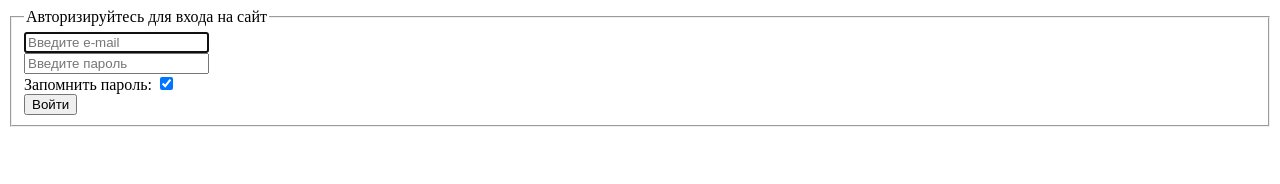
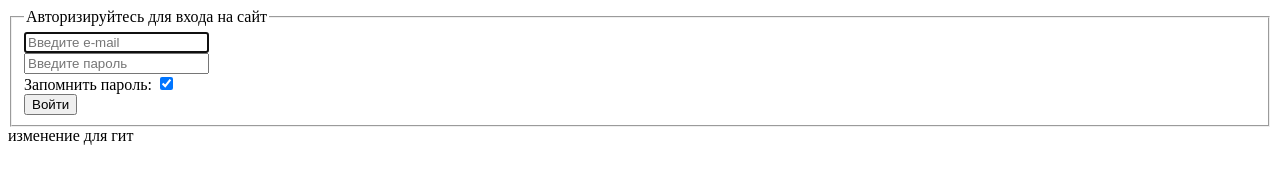
Before and after one commit to wdmax/html-css-homeworks, a plain HTML site: page homework2/login.html in a window 1280 px wide. Drawn offline with Linux system fonts and the light colour scheme.

Commit message:
correct for github

```diff
--- a/homework2/login.html
+++ b/homework2/login.html
@@ -27,6 +27,10 @@
                 <input type="submit" value="Войти">
             </div>
         </fieldset>
+
+        <diV>
+            изменение для гит
+        </diV>
     </form>
 </body>
 </html>
```
